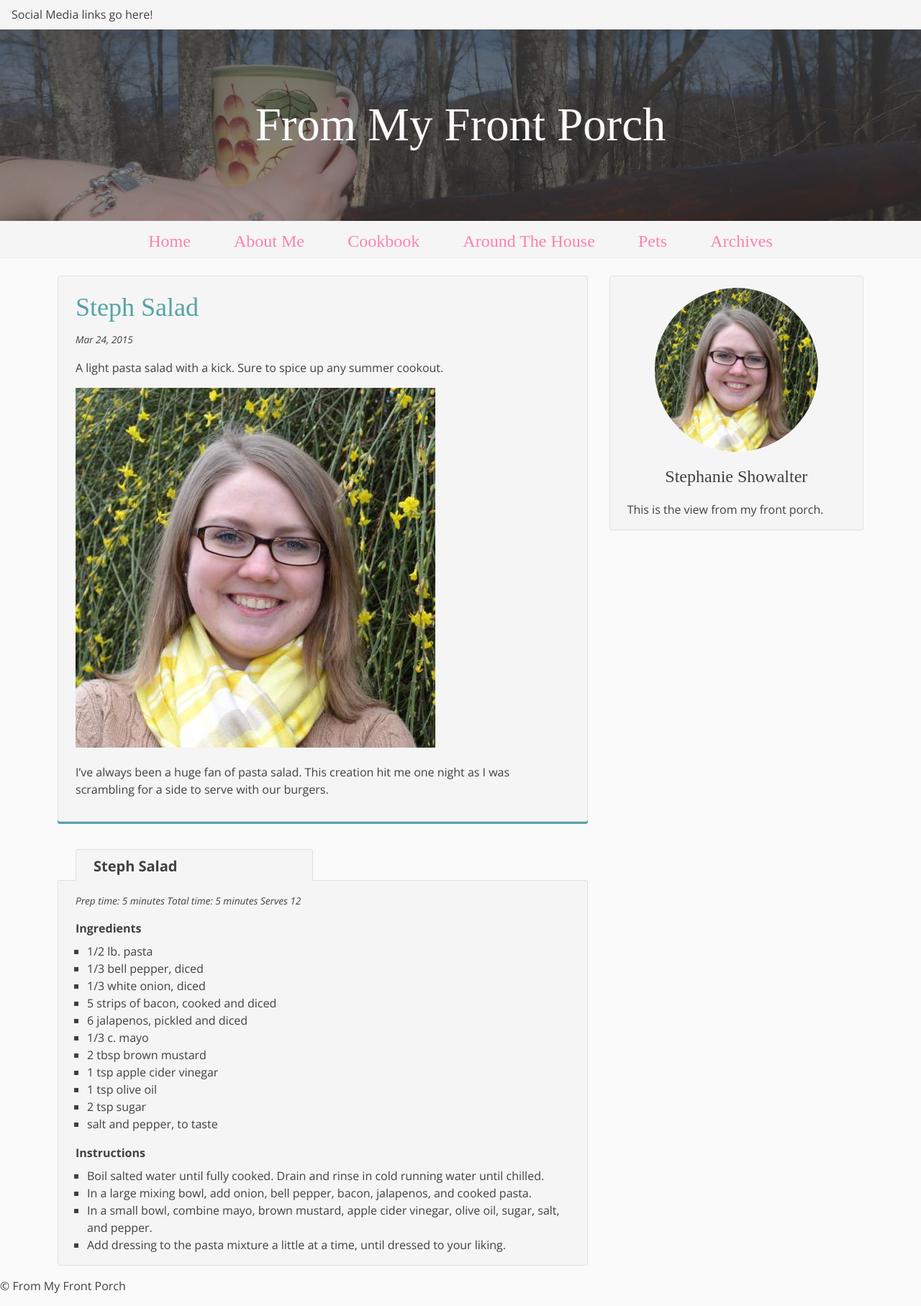
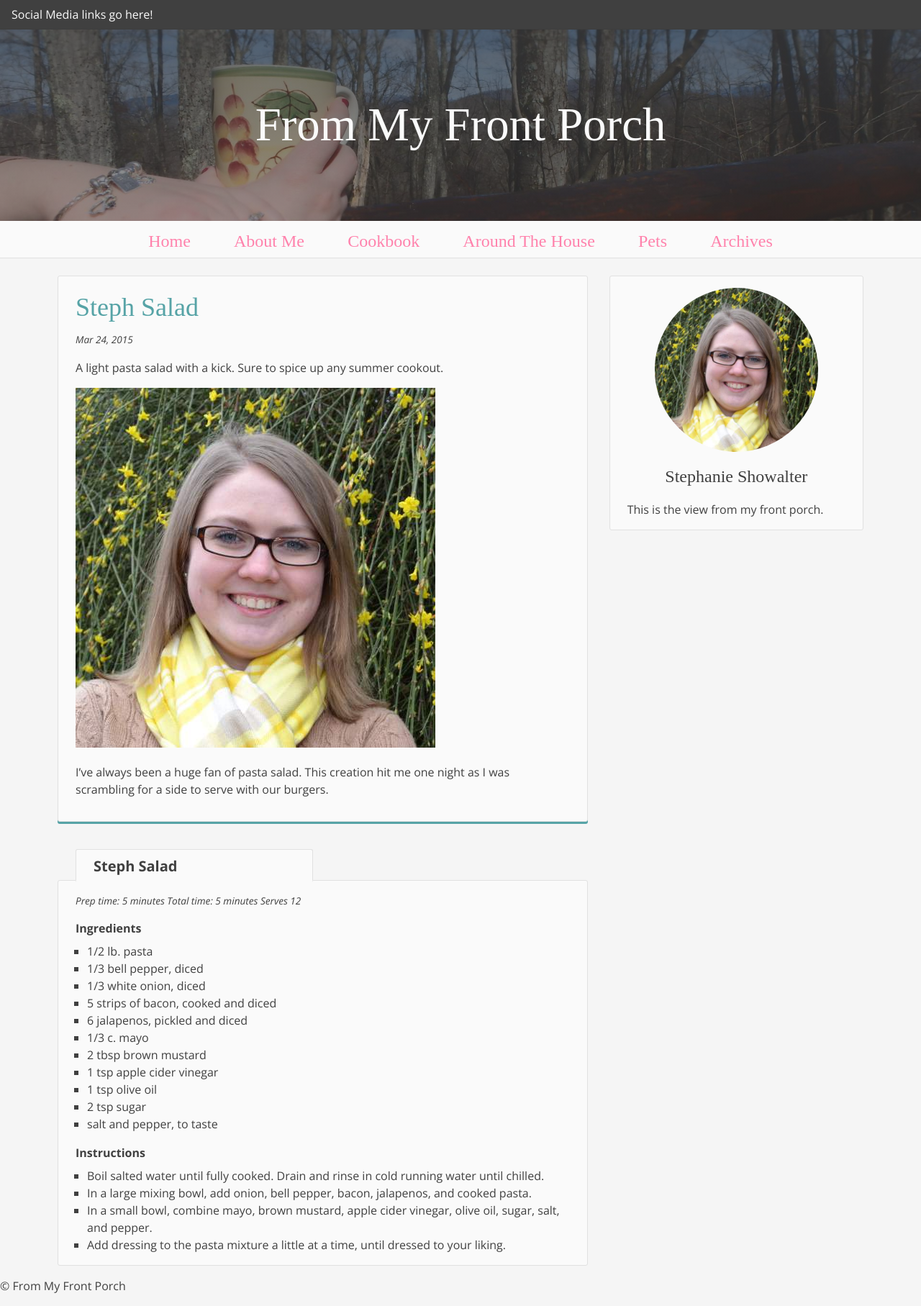
Before and after one commit to orangedaisy/frommyfrontporch, a Jekyll site: the page built from _posts/2015-03-24-steph-salad.md, in a window 1280 px wide. Shown: the whole page at 72% size. Built offline with Jekyll 4.4.1, drawn with Linux system fonts in a browser that asks for light colours; some web fonts are replaced; Markdown is read by kramdown in place of the engine named in the settings.

Commit message:
Switch white and grey backgrounds
The content now has a white background and sits on top of the light grey
page background. This will increase text contrast and make everything a
little bit easier to read and focus on.

```diff
--- a/_sass/_global.scss
+++ b/_sass/_global.scss
@@ -7,7 +7,7 @@
 // ----------
 
 html {
-  background: $c-white;
+  background: shade($c-white,2%);
   color: $c-black;
   font-family: $f-sans;
   line-height: 1.5;
--- a/_sass/components/_c-card.scss
+++ b/_sass/components/_c-card.scss
@@ -11,7 +11,8 @@
 // ----------
 
 .c-card {
-  background: shade($c-white,2%);
+  //background: shade($c-white,2%);
+  background: $c-white;
   border: 1px solid shade($c-white,10%);
   border-radius: 3px;
   padding: 1rem 1.5rem;
@@ -55,11 +56,11 @@
   &--recipe { //.c-card__title--recipe
     // this header creates the 'tab' above our
     // printable recipe cards
-    background: shade($c-white,2%);
+    background: $c-white;
     border: {
       top: 1px solid shade($c-white,10%);
       right: 1px solid shade($c-white,10%);
-      bottom: 3px solid shade($c-white,2%);
+      bottom: 3px solid $c-white;
       left: 1px solid shade($c-white,10%);
     }
     border-radius: 3px 3px 0 0;
--- a/_sass/components/_c-post.scss
+++ b/_sass/components/_c-post.scss
@@ -12,7 +12,7 @@
 // ----------
 
 .c-post {
-  background: shade($c-white,2%);
+  background: $c-white;
   border: 1px solid shade($c-white,10%);
   border-radius: 3px;
   box-shadow: 0 3px 0 palette(teal);
--- a/_sass/objects/_o-site-nav.scss
+++ b/_sass/objects/_o-site-nav.scss
@@ -7,8 +7,8 @@
 // ----------
 
 .o-site-nav {
-  background: shade($c-white,2%);
-  border-bottom: 1px solid shade($c-white,5%);
+  background: $c-white;
+  border-bottom: 1px solid shade($c-white,10%);
 
   ul {
     list-style-type: none;
--- a/_sass/objects/_o-top-bar.scss
+++ b/_sass/objects/_o-top-bar.scss
@@ -7,6 +7,7 @@
 // ----------
 
 .o-top-bar {
-  background: shade($c-white,2%);
-  border-bottom: 1px solid shade($c-white,5%);
+  background: $c-black;
+  border-bottom: 1px solid shade($c-black,5%);
+  color: $c-white;
 }
```
